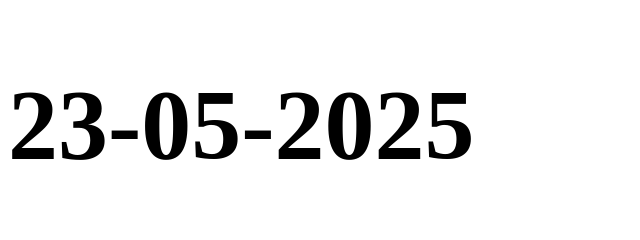
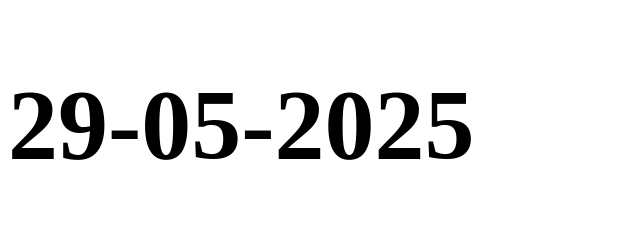
Before and after one commit to noelabi1/29-05, a plain HTML site: page index.html in a window 1280 px wide. Shown: the top 240 px of the page, 0-640 px from the left. Drawn offline with Linux system fonts and the light colour scheme.

Commit message:
index.html

```diff
--- a/index.html
+++ b/index.html
@@ -1,7 +1,7 @@
 <!DOCTYPE html>
 <html>
     <head>
-        <h1>23-05-2025</h1>
+        <h1>29-05-2025</h1>
     </head>
 <body style="font-size: 50px;">
 
```
